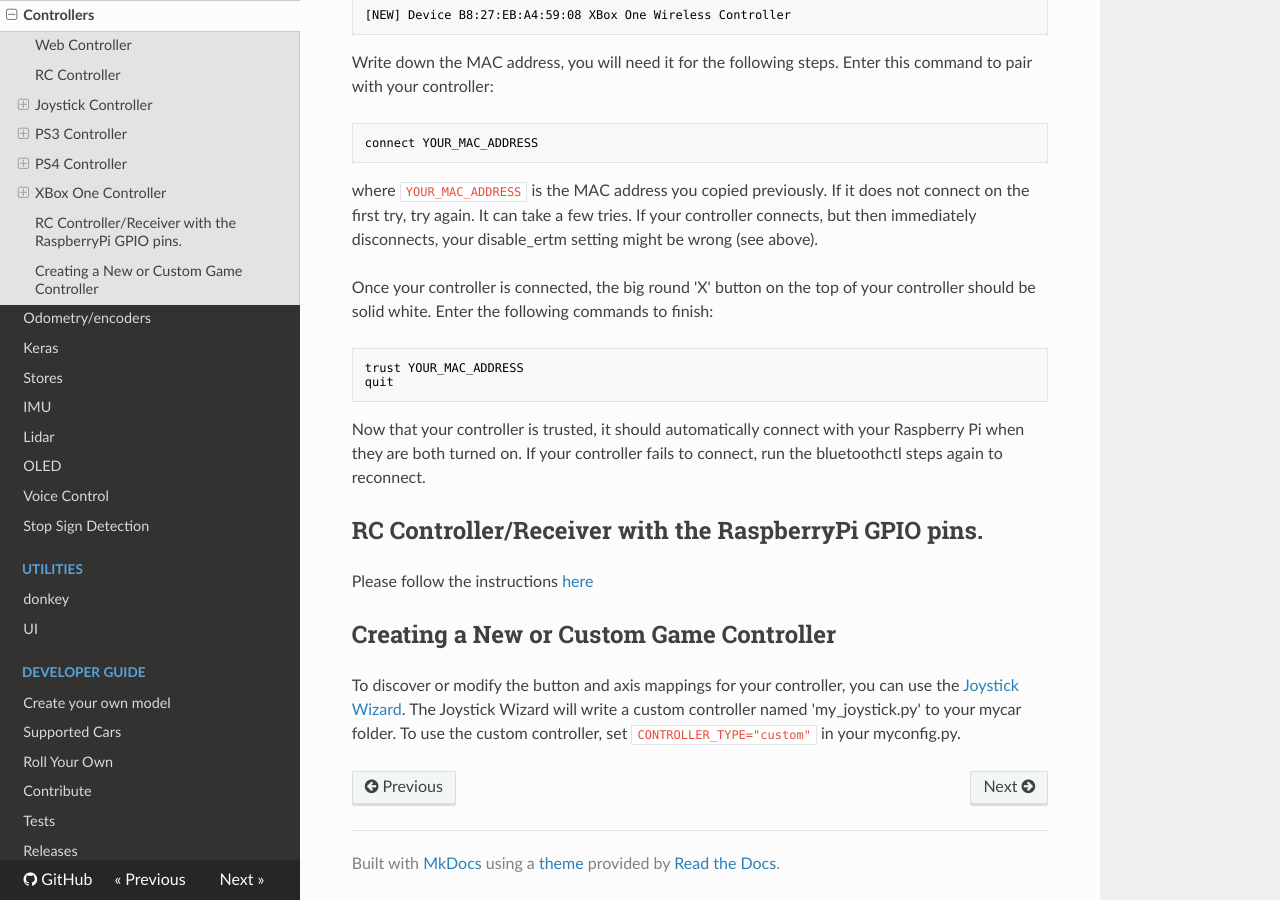
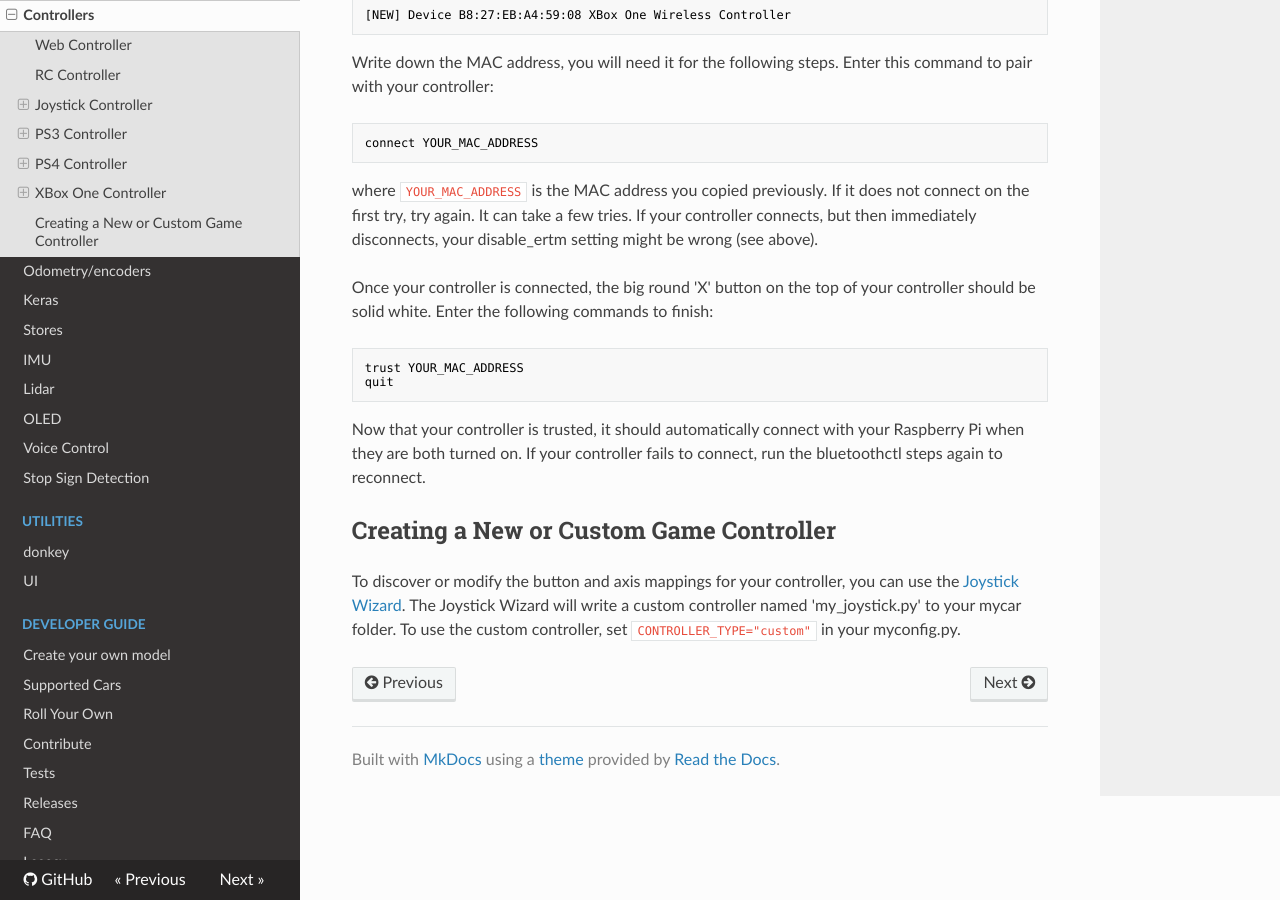
Before and after one commit to autorope/donkeydocs, an MkDocs documentation site: the page built from docs/parts/controllers.md, in a window 1280 px wide and 900 px high, scrolled down 7453 px. Built offline with MkDocs 1.6.1, drawn with Linux system fonts in a browser that asks for light colours; nearby versions of some CDN libraries; old or Windows-style settings are respelled for this version of MkDocs.

Commit message:
Remove redundant reference to rc.md - yes, I did it again.

```diff
--- a/docs/parts/controllers.md
+++ b/docs/parts/controllers.md
@@ -298,10 +298,6 @@ quit
 
 Now that your controller is trusted, it should automatically connect with your Raspberry Pi when they are both turned on.  If your controller fails to connect, run the bluetoothctl steps again to reconnect.
 
-## RC Controller/Receiver with the RaspberryPi GPIO pins.
-
-Please follow the instructions [here](/parts/rc/)
-
 ## Creating a New or Custom Game Controller
 
 To discover or modify the button and axis mappings for your controller, you can use the [Joystick Wizard](/utility/donkey.html#joystick-wizard). The Joystick Wizard will write a custom controller named 'my_joystick.py' to your mycar folder.  To use the custom controller, set `CONTROLLER_TYPE="custom"` in your myconfig.py.
```
